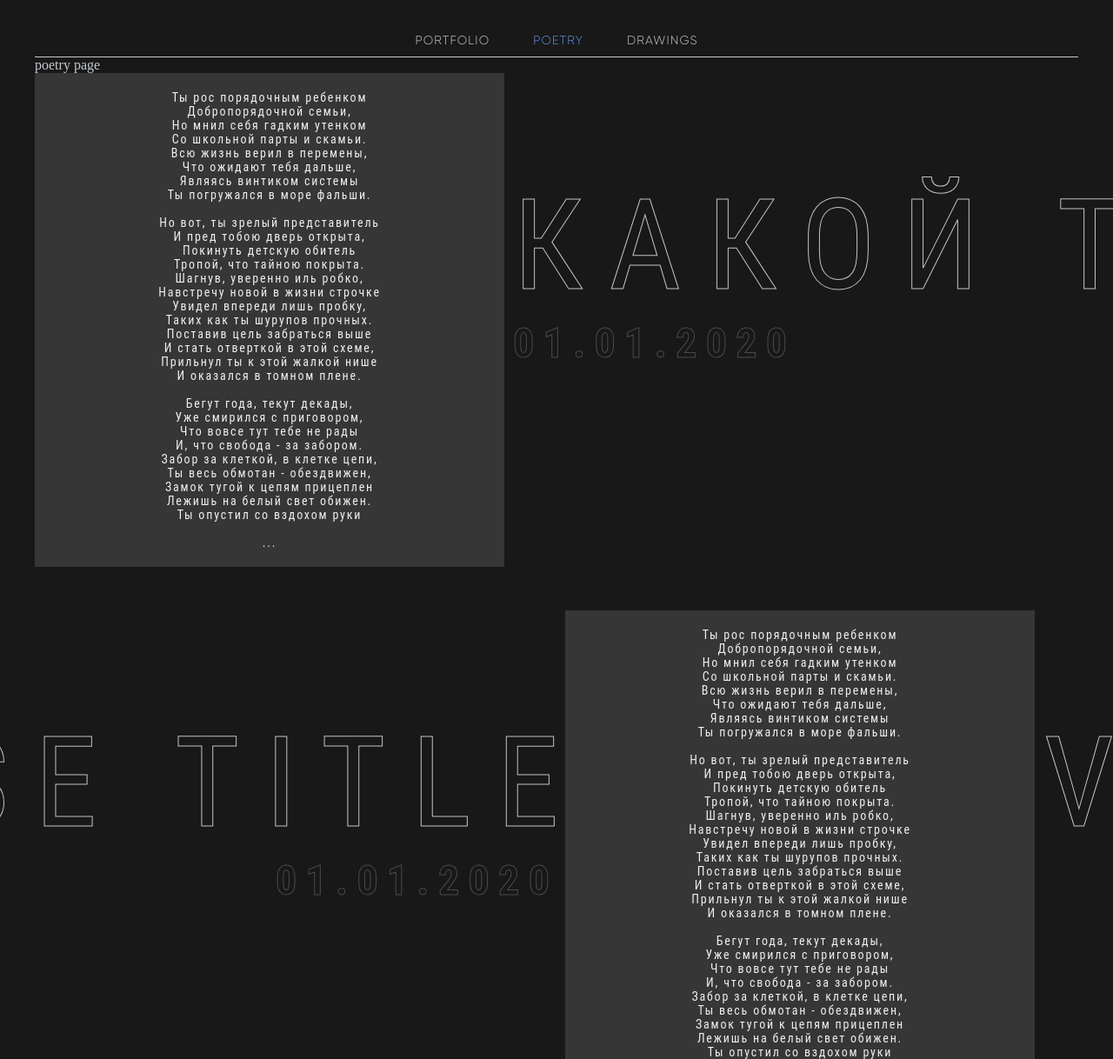
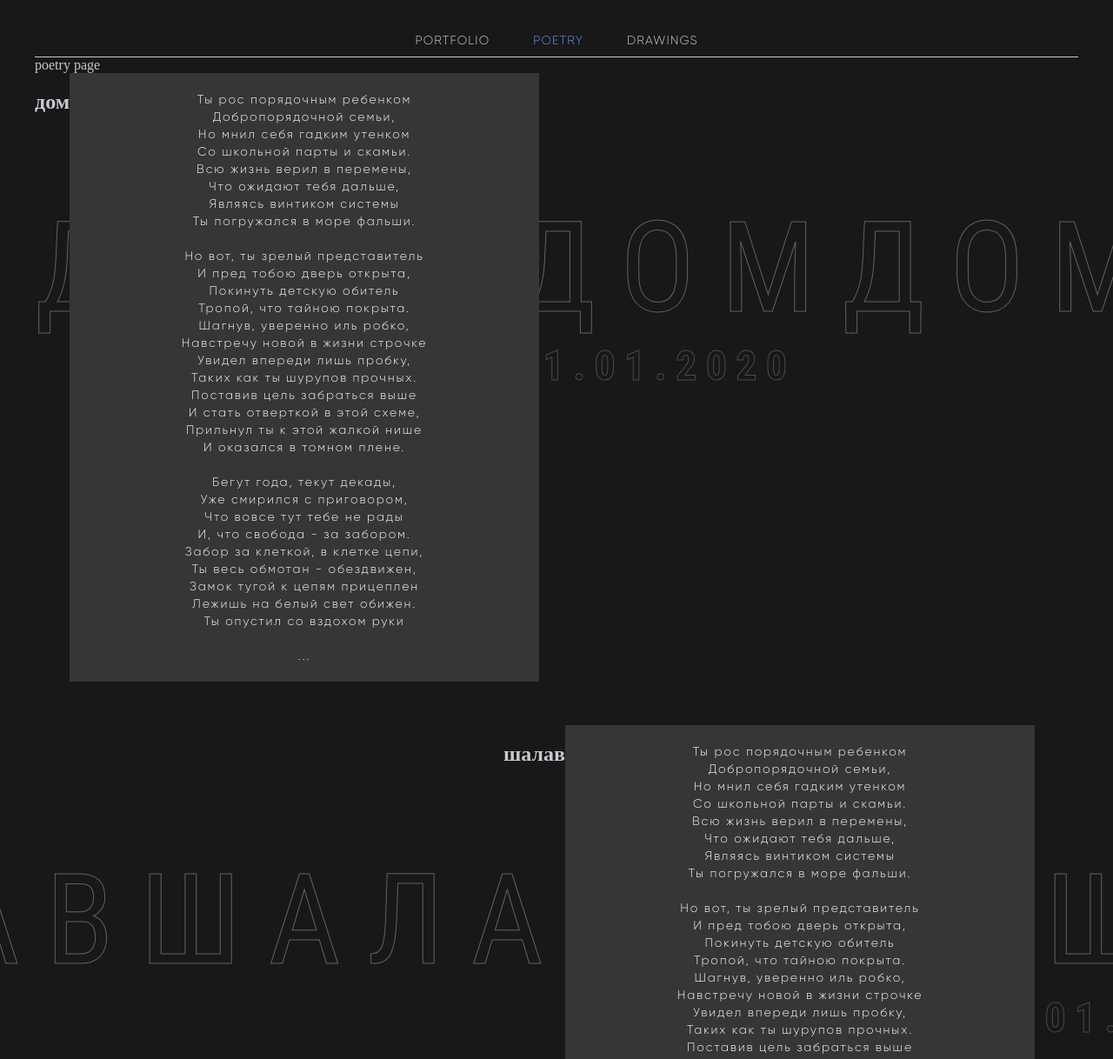
Before and after one commit to azaboss/baiburin-portfolio, a Gatsby site: page /poetry in a window 1280 px wide. Shown: the top 1218 px of the page at 87% size. Built offline with nearby package versions, Linux system fonts and the light colour scheme; Gatsby itself is replaced by a stand-in of ours.

Commit message:
poetry titles redesign

```diff
--- a/gatsby-config.js
+++ b/gatsby-config.js
@@ -73,7 +73,7 @@ module.exports = {
         fonts: [
           {
             family: "Roboto Condensed",
-            weights: ["400"],
+            weights: ["400", "600"],
           },
         ],
       },
--- a/src/pages/poetry/index.js
+++ b/src/pages/poetry/index.js
@@ -12,7 +12,7 @@ const PoetryTitle = styled.div`
   color: #181818;
   letter-spacing: 0.205em;
   text-transform: uppercase;
-  -webkit-text-stroke: 1px #c4c4c4;
+  -webkit-text-stroke: 1px #c4c4c470;
   width: 100%;
   //position: absolute;
   z-index: 1;
@@ -26,11 +26,11 @@ const PoetryText = styled.div`
   z-index: 10;
   padding: 20px;
   text-align: center;
-  font-family: "Roboto Condensed", sans-serif;
+  font-family: "Gilroy Light", sans-serif;
   font-style: normal;
   font-weight: 400;
   font-size: 14px;
-  line-height: 16px;
+  line-height: 20px;
   letter-spacing: 0.13em;
   white-space: pre-wrap;
   color: #efefef;
@@ -102,6 +102,7 @@ const Wrapper = styled.div`
     & span {
       justify-content: flex-start;
     }
+  }
   & .title {
     &.right {
       left: 0;
@@ -109,15 +110,16 @@ const Wrapper = styled.div`
     }
 
     &.left {
-        right: 0;
-        transform: translateX(-102%);
+      left: 0;
+      transform: translateX(-50%);
+      & span {
+        display: none;
       }
     }
   }
 
   &:nth-child(even) {
     margin-right: 50px;
-
     & .text {
       justify-content: flex-end;
     }
@@ -126,18 +128,19 @@ const Wrapper = styled.div`
       &.right {
         right: 0;
         transform: translateX(101%);
-
-        & span {
-          display: none;
-        }
+        //
+        //& span {
+        //  display: none;
+        //}
       }
 
       &.left {
         left: 0;
         transform: translateX(-40%);
+
         & span {
           justify-content: flex-end;
-          margin-right: 30px;
+          margin-right: 10%;
         }
       }
     }
@@ -150,22 +153,35 @@ const List = styled.div`
 `;
 
 const PoetryTest = ({ title = "", text = "" }) => {
+  const doAppend = () => {
+    if (title.length <= 5) {
+      return title;
+    }
+  };
+
   return (
     <Wrapper>
       <div className="title left">
         <div>
-          <PoetryTitle>{title} </PoetryTitle>
-          <span>01.01.2020</span>
-        </div>
-      </div>
-      <div className="title right">
-        <div>
-          <PoetryTitle>{title}</PoetryTitle>
+          <PoetryTitle>
+            {title}
+            {doAppend()}
+          </PoetryTitle>
           <span>01.01.2020</span>
         </div>
       </div>
       <div className="text">
+        <h2>{title}</h2>
         <PoetryText>{text}</PoetryText>
+      </div>
+      <div className="title right">
+        <div>
+          <PoetryTitle>
+            {title}
+            {doAppend()}
+          </PoetryTitle>
+          <span>01.01.2020</span>
+        </div>
       </div>
     </Wrapper>
   );
@@ -176,10 +192,10 @@ const Poetry = () => {
     <Layout>
       <div>poetry page</div>
       <List>
-        <PoetryTest title="какой то тайтл" text={text} />
-        <PoetryTest title="verse title" text={text} />
-        <PoetryTest title="verse title" text={text} />
-        <PoetryTest title="verse title" text={text} />
+        <PoetryTest title="дом" text={text} />
+        <PoetryTest title="шалав" text={text} />
+        <PoetryTest title="из2 слов" text={text} />
+        <PoetryTest title="ахуенный тайтл" text={text} />
       </List>
     </Layout>
   );
```
Lines whose indentation alone changed are shown as unchanged.
